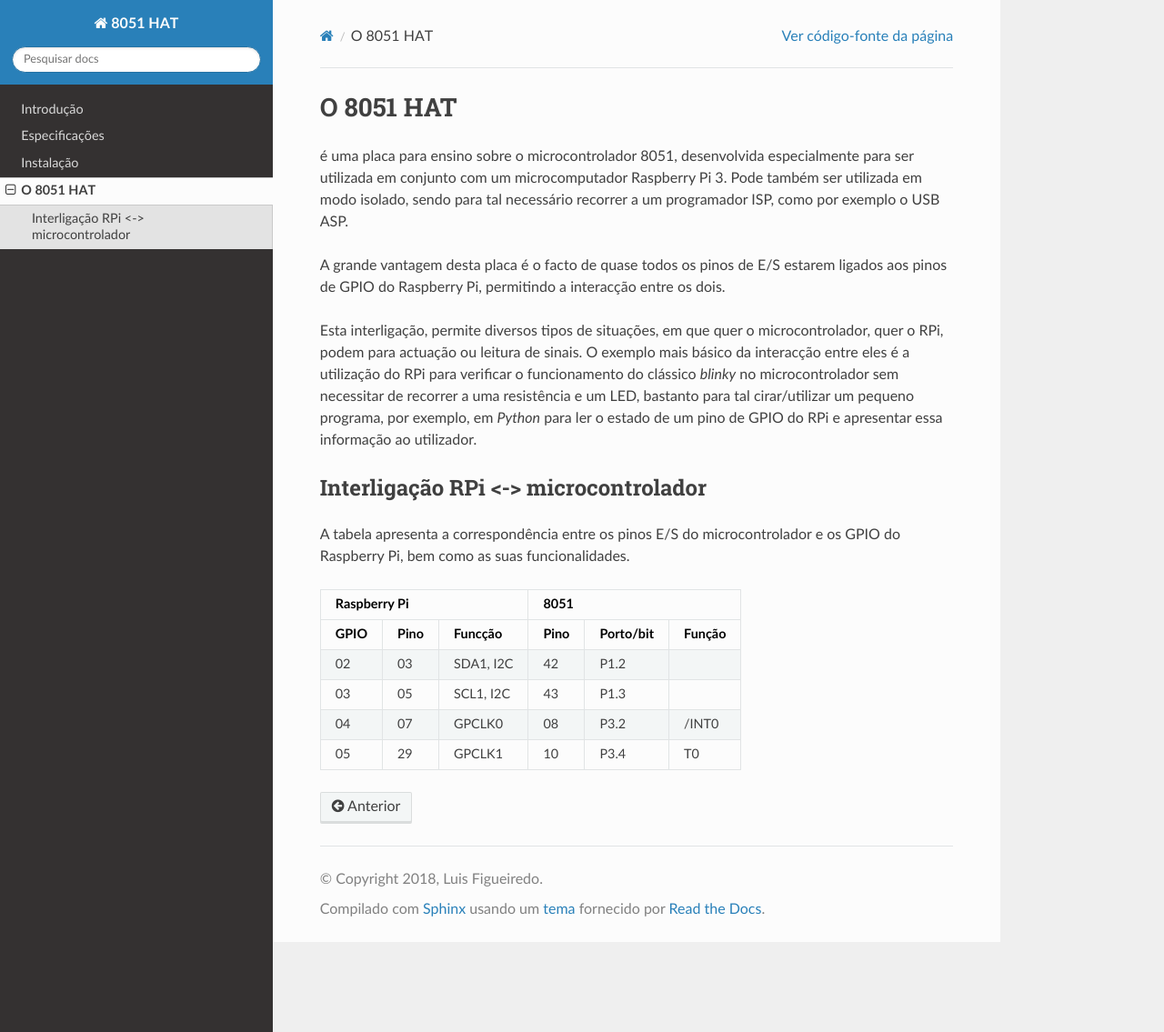
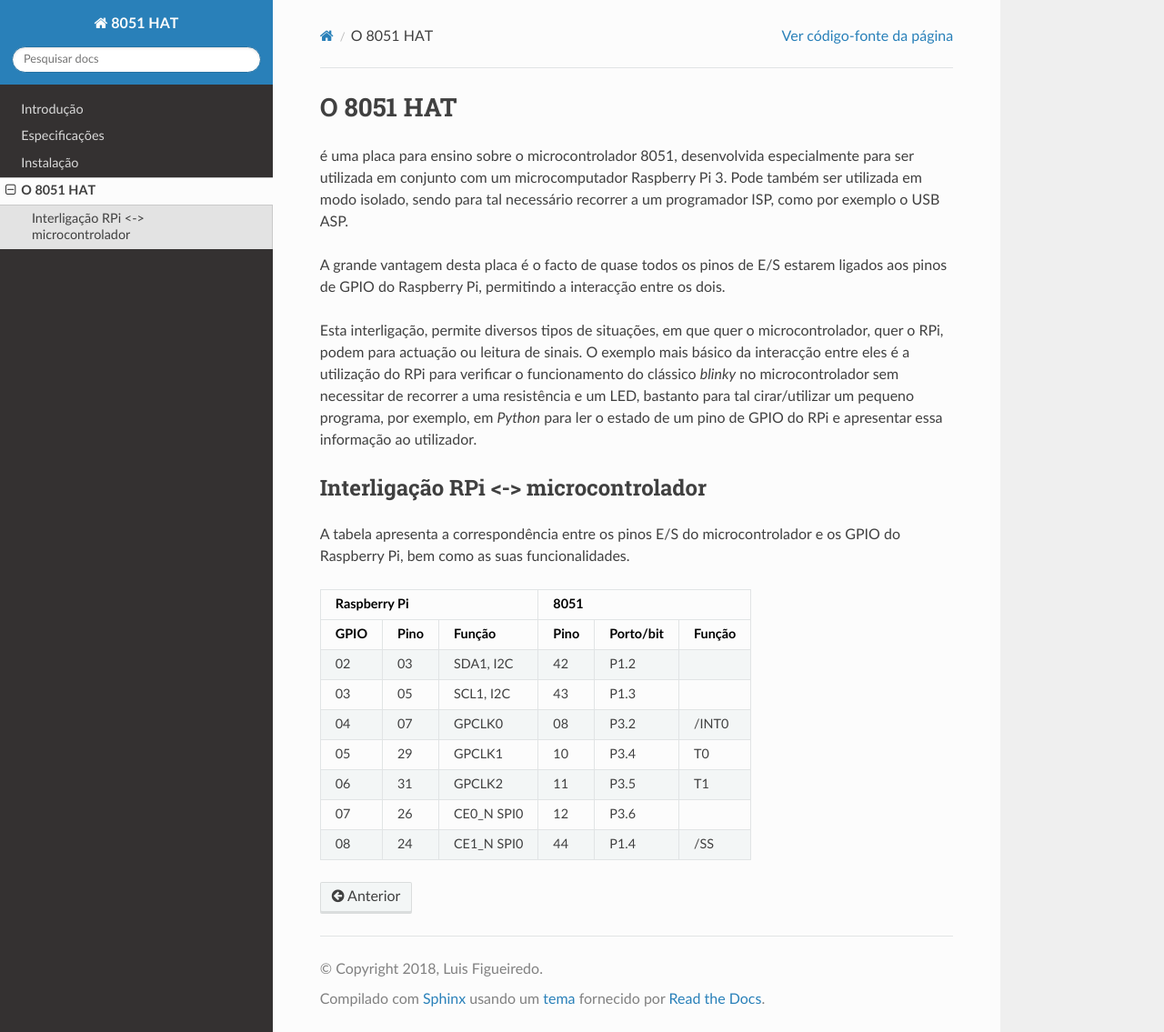
Before and after one commit to lmcharrua/Manual-8051-HAT, a Sphinx documentation site: the page built from source/descr.rst, in a window 1280 px wide and 1135 px high. Shown: the whole window at 91% size. Built offline with Sphinx 7.4.7 and the Read the Docs theme 2.0.0, drawn with Linux system fonts in a browser that asks for light colours.

Commit message:
Add files via upload

```diff
--- a/source/descr.rst
+++ b/source/descr.rst
@@ -14,13 +14,16 @@ A tabela apresenta a correspondência entre os pinos E/S do microcontrolador e o
 
 .. tabularcolumns:: |c|c|c|c|c|c|
 
-====== ====== =========== ====== =========== ========
+====== ====== ============ ====== =========== ========
     Raspberry Pi                    8051
-------------------------- ---------------------------
- GPIO   Pino   Funcção     Pino   Porto/bit   Função
-====== ====== =========== ====== =========== ========
-  02     03    SDA1, I2C    42      P1.2
-  03     05    SCL1, I2C    43      P1.3
-  04     07    GPCLK0       08      P3.2      /INT0
-  05     29    GPCLK1       10      P3.4        T0
-====== ====== =========== ====== =========== ========
+-------------------------- ---------------------------
+ GPIO   Pino   Função       Pino   Porto/bit   Função
+====== ====== ============ ====== =========== ========
+  02     03    SDA1, I2C     42      P1.2
+  03     05    SCL1, I2C     43      P1.3
+  04     07    GPCLK0        08      P3.2      /INT0
+  05     29    GPCLK1        10      P3.4        T0
+  06     31    GPCLK2        11      P3.5        T1
+  07     26    CE0_N SPI0    12      P3.6
+  08     24    CE1_N SPI0    44      P1.4       /SS
+====== ====== ============ ====== =========== ========
```
